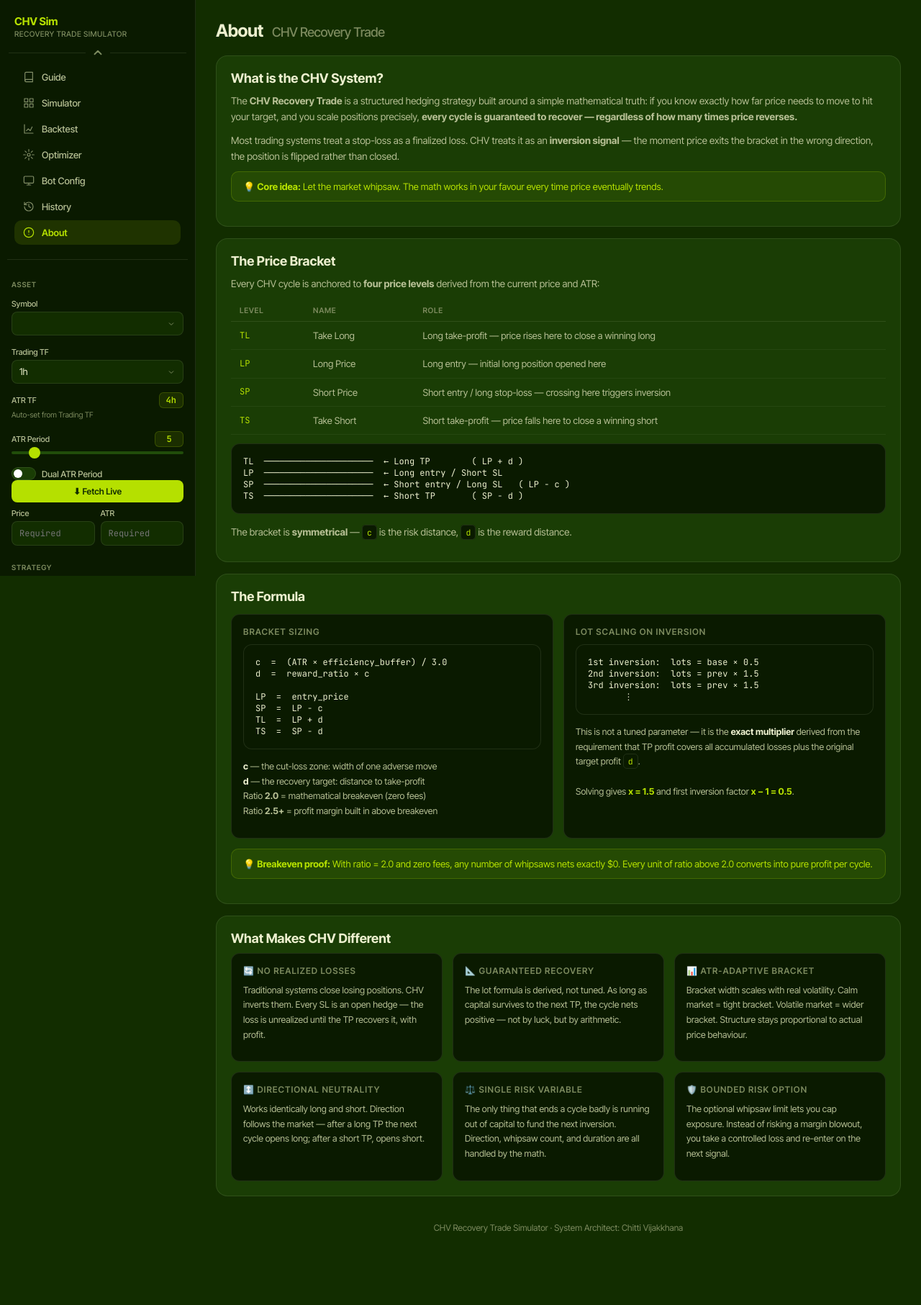
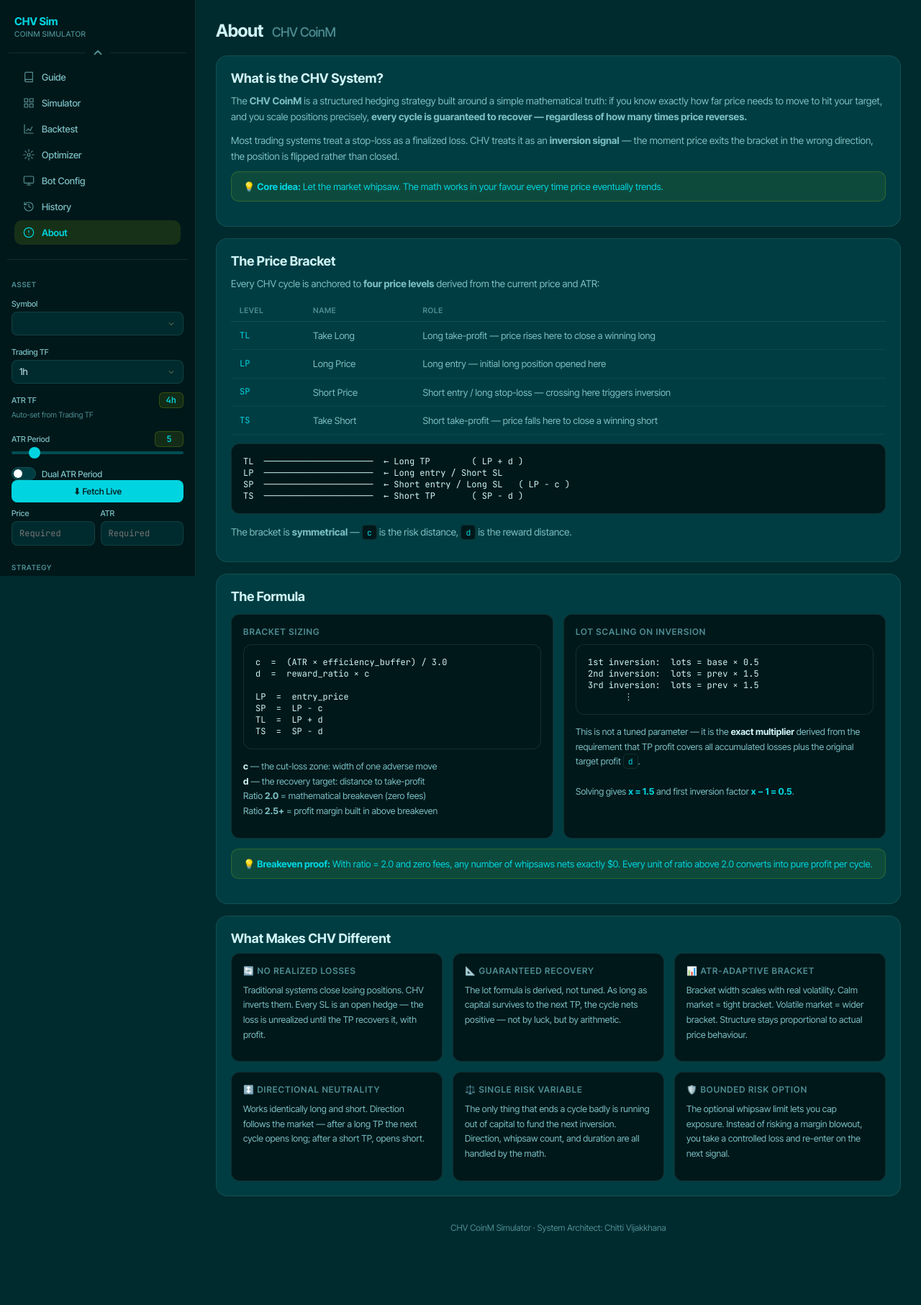
Before and after one commit to vijatum4/chv-coinm-simulator, a Flask app: page /sim/about in a window 1280 px wide. Shown: the whole page at 72% size. Run offline with Flask 3, Linux system fonts and the light colour scheme; data that the repository does not hold is empty.

Commit message:
Initial commit: CHV CoinM Simulator (forked from USDM simulator, teal theme, port 8507)

```diff
--- a/flask_app.py
+++ b/flask_app.py
@@ -1,6 +1,6 @@
-"""CHV Recovery Trade Simulator — Flask App.
+"""CHV CoinM Simulator — Flask App.
 
-Runs on port 8503. Olive dark theme.
+Runs on port 8507. Teal dark theme.
 """
 from __future__ import annotations
 import io, json, os, pathlib, sys, math, datetime, threading, uuid, csv
@@ -975,4 +975,4 @@ def service_worker():
 
 
 if __name__ == '__main__':
-    app.run(host='0.0.0.0', port=8503, debug=False, threaded=True)
+    app.run(host='0.0.0.0', port=8507, debug=False, threaded=True)
--- a/templates/simulator/about.html
+++ b/templates/simulator/about.html
@@ -2,13 +2,13 @@
 {% block title %}About — CHV Sim{% endblock %}
 
 {% block content %}
-<div class="page-title">About <span>CHV Recovery Trade</span></div>
+<div class="page-title">About <span>CHV CoinM</span></div>
 
 <div class="guide-body">
 
 <div class="card" style="margin-bottom:16px">
   <h2 style="margin-top:0">What is the CHV System?</h2>
-  <p>The <strong>CHV Recovery Trade</strong> is a structured hedging strategy built around a simple mathematical truth: if you know exactly how far price needs to move to hit your target, and you scale positions precisely, <strong>every cycle is guaranteed to recover — regardless of how many times price reverses.</strong></p>
+  <p>The <strong>CHV CoinM</strong> is a structured hedging strategy built around a simple mathematical truth: if you know exactly how far price needs to move to hit your target, and you scale positions precisely, <strong>every cycle is guaranteed to recover — regardless of how many times price reverses.</strong></p>
   <p>Most trading systems treat a stop-loss as a finalized loss. CHV treats it as an <strong>inversion signal</strong> — the moment price exits the bracket in the wrong direction, the position is flipped rather than closed.</p>
   <div class="alert alert-green">
     💡 <strong>Core idea:</strong> Let the market whipsaw. The math works in your favour every time price eventually trends.
@@ -101,7 +101,7 @@ TS  =  SP − d</code></pre>
 </div>
 
 <div style="text-align:center;padding:20px;color:var(--muted);font-size:12px">
-  CHV Recovery Trade Simulator · System Architect: Chitti Vijakkhana
+  CHV CoinM Simulator · System Architect: Chitti Vijakkhana
 </div>
 
 </div>
--- a/templates/simulator/base.html
+++ b/templates/simulator/base.html
@@ -10,21 +10,21 @@
 <link href="https://fonts.googleapis.com/css2?family=Inter+Tight:wght@400;500;600;700;800&family=JetBrains+Mono:wght@400;500;600;700&display=swap" rel="stylesheet">
 <style>
 /* ============================================================
-   CHV SIMULATOR — Olive Dark Theme
+   CHV COINM SIMULATOR — Teal Dark Theme
    ============================================================ */
 :root {
-  --olive-900: #0a1a00;
-  --olive-800: #122D00;
-  --olive-700: #1a3d05;
-  --olive-600: #214d0a;
-  --olive-500: #2f6614;
-  --line: rgba(236,239,206,0.10);
-  --line-strong: rgba(236,239,206,0.20);
-  --beige: #ECEFCE;
-  --beige-dim: #b6bf94;
-  --muted: #7c8a5e;
-  --green: #B5E000;
-  --green-soft: #c9ee2c;
+  --olive-900: #00181a;
+  --olive-800: #002b2e;
+  --olive-700: #003d42;
+  --olive-600: #004f55;
+  --olive-500: #006b74;
+  --line: rgba(180,240,245,0.10);
+  --line-strong: rgba(180,240,245,0.20);
+  --beige: #cff4f7;
+  --beige-dim: #7bbfc4;
+  --muted: #4d8d93;
+  --green: #00d4e0;
+  --green-soft: #33dde7;
   --gold: #FADD56;
   --sky: #7BC6F2;
   --neg: oklch(0.66 0.18 28);
@@ -572,7 +572,7 @@ input[type=range].sf-range::-moz-range-track{
   <aside class="sidebar">
     <div class="sb-brand">
       CHV Sim
-      <small>Recovery Trade Simulator</small>
+      <small>CoinM Simulator</small>
     </div>
 
     <!-- Nav -->
```
Also changed, not shown: 1 other file.
